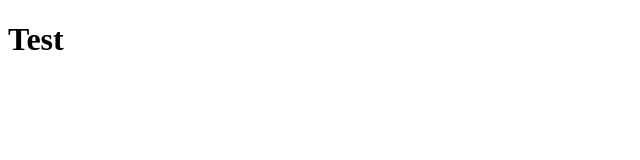
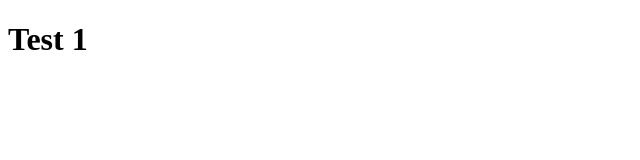
Before and after one commit to itriy/pixel-game-1, a plain HTML site: page index.html in a window 1280 px wide. Shown: the full height of the page, 0-640 px from the left. Drawn offline with Linux system fonts and the light colour scheme.

Commit message:
update heading in HTML to "Test 1"

```diff
--- a/index.html
+++ b/index.html
@@ -5,6 +5,6 @@
     <title>Title</title>
 </head>
 <body>
-<h1>Test</h1>
+<h1>Test 1</h1>
 </body>
 </html>
```
